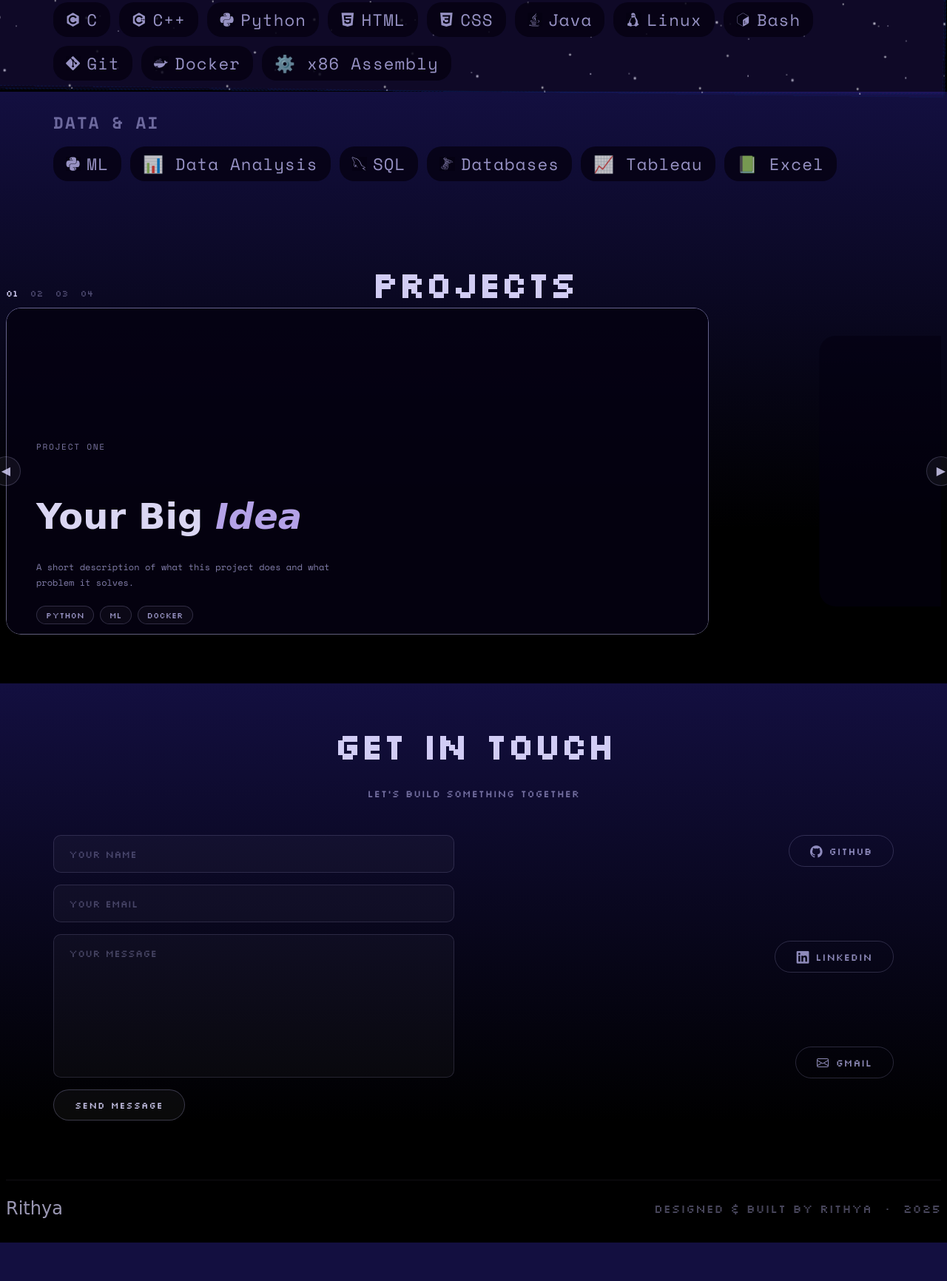
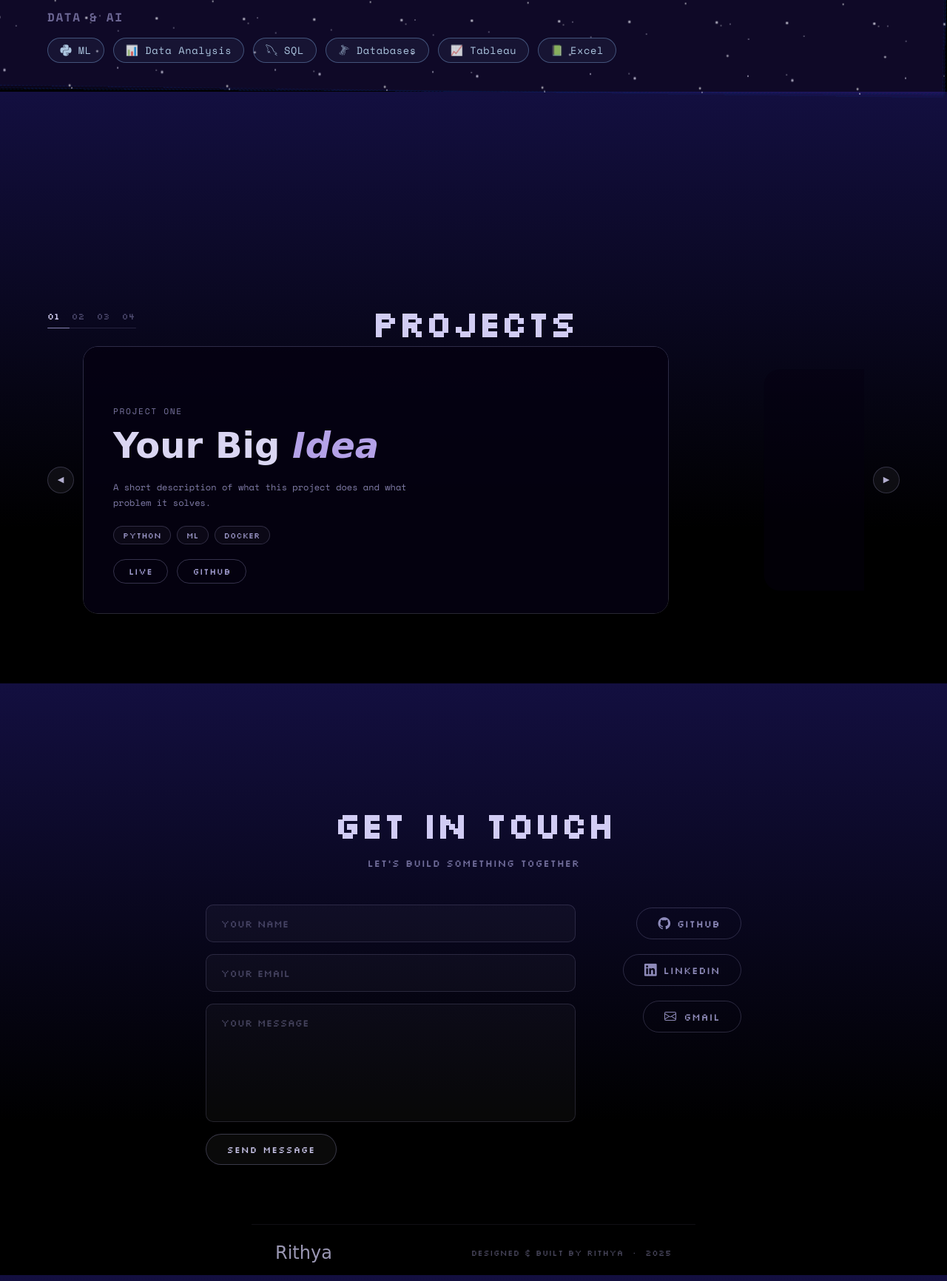
Before and after one commit to riti2043/Portfolio_, a plain HTML site: page index.html in a window 1280 px wide. Shown: the part 676-2408 px from the top of the page at 74% size. Before the commit the page ends 2356 px from the top, so only its background shows below. Drawn offline with nearby package versions, Linux system fonts and the light colour scheme; a web font is replaced by a local one.

Commit message:
Refactor CSS styles for improved layout and design

```diff
--- a/style.css
+++ b/style.css
@@ -1,10 +1,20 @@
+/* ── Base ── */
+
+* {
+  margin: 0;
+  padding: 0;
+  box-sizing: border-box;
+}
+
 body {
   background-color: #130f40;
-background-image: linear-gradient(to bottom, #130f40 0%, #000000 74%);
+  background-image: linear-gradient(to bottom, #130f40 0%, #000000 74%);
   min-height: 100%;
-background-attachment: fixed;
+  background-attachment: fixed;
   overflow-y: auto;
 }
+
+/* ── Animated Background ── */
 
 .space {
   background: rgba(75, 50, 200, 0.07) center / 200px 200px round;
@@ -50,18 +60,10 @@ background-attachment: fixed;
 }
 
 @keyframes space {
-  40% {
-    opacity: 0.75;
-  }
-  50% {
-    opacity: 0.25;
-  }
-  60% {
-    opacity: 0.75;
-  }
-  100% {
-    transform: rotate(360deg);
-  }
+  40% { opacity: 0.75; }
+  50% { opacity: 0.25; }
+  60% { opacity: 0.75; }
+  100% { transform: rotate(360deg); }
 }
 
 /* ── Navbar ── */
@@ -75,13 +77,14 @@ background-attachment: fixed;
   display: flex;
   align-items: center;
   justify-content: space-between;
-  padding: px 2px;
+  padding: 12px 32px;
   background: rgba(5, 2, 18, 0.8);
-  backdrop-filter: blur(0px);
-  -webkit-backdrop-filter: blur(0px);
-  border-bottom: px solid rgba(192, 192, 192, 0.74);
-  box-shadow: 0 2px 8px rgba(192, 192, 192, 0.847);
+  backdrop-filter: blur(10px);
+  -webkit-backdrop-filter: blur(10px);
+  border-bottom: 1px solid rgba(192, 192, 192, 0.2);
+  box-shadow: 0 1px 8px rgba(192, 192, 192, 0.06);
 }
+
 .nav-name {
   font-family: 'Dawning of a New Day', cursive;
   font-size: 2.4rem;
@@ -95,25 +98,29 @@ background-attachment: fixed;
   gap: 30px;
   flex-wrap: nowrap;
 }
+
 .nav-links a {
-  font-family: 'Silkscreen';
-color: rgb(180, 174, 174);
-  font-size: 0.99rem;
-
+  font-family: 'Silkscreen', cursive;
+  font-size: 0.75rem;
+  color: rgb(180, 174, 174);
   text-decoration: none;
   letter-spacing: 0.03em;
   text-transform: uppercase;
   transition: color 0.3s ease;
   white-space: nowrap;
 }
+
 .nav-links a:hover {
   color: rgba(255, 255, 255, 0.95);
 }
+
+/* ── Main ── */
 
 main {
   position: relative;
   z-index: 10;
 }
+
 /* ── About ── */
 
 .about-section {
@@ -139,39 +146,18 @@ main {
 }
 
 @keyframes shimmer {
-  0% {
-    background-position: 0% center;
-  }
-  100% {
-    background-position: 200% center;
-  }
+  0% { background-position: 0% center; }
+  100% { background-position: 200% center; }
 }
+
 .about-text {
-  font-family: 'Silkscreen';
+  font-family: 'Silkscreen', cursive;
   font-size: 0.95rem;
   color: rgba(200, 195, 255, 0.7);
   line-height: 1.9;
   max-width: 600px;
 }
 
-/* ── Mobile ── */
-
-@media (max-width: 600px) {
-  .navbar {
-    padding: 14px 20px;
-    flex-direction: column;
-    align-items: flex-start;
-    gap: 12px;
-  }
-
-  .nav-links {
-    gap: 18px;
-  }
-
-  .nav-links a {
-    font-size: 0.7rem;
-  }
-}
 /* ── Skills ── */
 
 .skills-section {
@@ -181,7 +167,7 @@ main {
 }
 
 .skills-heading {
-  font-family: 'Silkscreen';
+  font-family: 'Silkscreen', cursive;
   text-align: center;
   font-size: 3rem;
   color: rgba(220, 215, 255, 0.95);
@@ -190,7 +176,7 @@ main {
 
 .skills-subheading {
   font-family: 'Space Mono', monospace;
-  font-size: 1.4rem;
+  font-size: 1rem;
   color: rgba(200, 195, 255, 0.5);
   letter-spacing: 0.1em;
   text-transform: uppercase;
@@ -209,9 +195,9 @@ main {
 
 .skill-tag {
   font-family: 'Space Mono', monospace;
-  font-size: 1.4rem;
+  font-size: 0.85rem;
   color: rgba(200, 195, 255, 0.75);
-  border: 1px solid rgba(236, 235, 243, 0);
+  border: 1px solid rgba(200, 195, 255, 0.2);
   padding: 6px 16px;
   border-radius: 20px;
   background: rgba(5, 2, 18, 0.8);
@@ -222,22 +208,16 @@ main {
 }
 
 .skill-tag i {
-  font-size: 1.2rem;
-  background: rgba(5, 2, 18, 0.8);
+  font-size: 1rem;
 }
 
 .skill-tag.highlight {
- color: rgba(200, 195, 255, 0.75);
-  border-color: rgba(85, 130, 175, 0);
- background: rgba(5, 2, 18, 0.8);
+  color: rgba(200, 230, 255, 0.85);
+  border-color: rgba(150, 200, 255, 0.35);
+  background: rgba(150, 200, 255, 0.06);
 }
 
-@media (max-width: 600px) {
-  .skills-section {
-    padding: 60px 20px;
-  }
-}
-//* ── Projects ── */
+/* ── Projects ── */
 
 .projects-section {
   position: relative;
@@ -247,42 +227,45 @@ main {
   display: flex;
   flex-direction: column;
   justify-content: center;
-  position: relative;
+}
+
+.projects-top-row {
+  display: flex;
+  align-items: center;
+  margin-bottom: 12px;
 }
 
 .projects-heading {
-  font-family: 'Silkscreen';
+  font-family: 'Silkscreen', cursive;
   font-size: 3rem;
   color: rgba(220, 215, 255, 0.95);
   position: absolute;
   left: 50%;
   transform: translateX(-50%);
+  text-align: center;
 }
-.projects-top-row {
-  display: flex;
-  align-items: center;
-  margin-bottom: 12px;
-}
+
 .carousel-indicator {
   display: flex;
-  align-items: center;
-  gap: 16px;
-  margin-top: 24px;
+  flex-direction: column;
+  align-items: flex-start;
+  gap: 8px;
+  margin-bottom: 12px;
 }
 
 .indicator-numbers {
   display: flex;
-  gap: 24px;
+  gap: 16px;
 }
 
 .ind-num {
-  font-family: 'Silkscreen';
+  font-family: 'Silkscreen', cursive;
   font-size: 0.75rem;
   color: rgba(200, 195, 255, 0.35);
   background: none;
   border: none;
   cursor: pointer;
-  padding: 14px 18px;
+  padding: 0;
   transition: color 0.3s ease;
 }
 
@@ -291,20 +274,21 @@ main {
 }
 
 .indicator-bar {
-  flex: 1;
-  max-width: 160px;
+  width: 120px;
   height: 1px;
   background: rgba(200, 195, 255, 0.15);
   border-radius: 2px;
   overflow: hidden;
+  display: block;
 }
 
 .indicator-fill {
   height: 100%;
-  width: 33.33%;
+  width: 25%;
   background: rgba(200, 195, 255, 0.6);
   border-radius: 2px;
   transition: width 0.4s ease;
+  display: block;
 }
 
 .carousel-outer {
@@ -324,17 +308,21 @@ main {
   scroll-behavior: smooth;
 }
 
+.carousel::-webkit-scrollbar {
+  display: none;
+}
+
 .carousel-slide {
   flex: 0 0 75%;
+  scroll-snap-align: start;
   position: relative;
   border-radius: 20px;
   overflow: hidden;
-  scroll-snap-align: start;
   min-height: 360px;
-  border: 1px solid rgba(200, 195, 255, 0.486);
+  border: 1px solid rgba(200, 195, 255, 0.2);
   transition: transform 0.5s ease, opacity 0.5s ease, clip-path 0.5s ease;
   transform: scale(0.92);
-  opacity: 0.7;
+  opacity: 0.5;
   clip-path: inset(5% 10% round 24px);
 }
 
@@ -441,7 +429,7 @@ main {
 }
 
 .card-tag {
-  font-family: 'Silkscreen' ;
+  font-family: 'Silkscreen', cursive;
   font-size: 0.7rem;
   color: rgba(200, 195, 255, 0.75);
   border: 1px solid rgba(200, 195, 255, 0.2);
@@ -451,7 +439,7 @@ main {
 }
 
 .card-btn {
-  font-family: 'Silkscreen';
+  font-family: 'Silkscreen', cursive;
   font-size: 0.75rem;
   color: rgba(200, 195, 255, 0.8);
   border: 1px solid rgba(200, 195, 255, 0.25);
@@ -488,105 +476,6 @@ main {
   background: rgba(200, 195, 255, 0.15);
 }
 
-@media (max-width: 600px) {
-  .projects-section {
-    padding: 60px 20px 40px 20px;
-    height: auto;
-  }
-  .slide-title {
-    font-size: 2rem;
-  }
-}
-
-/* ── Indicator ── */
-
-.carousel-indicator {
-  display: flex;
-  align-items: center;
-  gap: 16px;
-  margin-top: 24px;
-}
-
-.indicator-numbers {
-  display: flex;
-  gap: 16px;
-}
-
-.ind-num {
-  font-family: 'Silkscreen';
-  font-size: 0.75rem;
-  color: rgba(200, 195, 255, 0.35);
-  background: none;
-  border: none;
-  cursor: pointer;
-  padding: 0;
-  transition: color 0.3s ease;
-}
-
-.ind-num.active {
-  color: rgba(220, 215, 255, 0.95);
-}
-
-.indicator-bar {
-  flex: 1;
-  max-width: 160px;
-  height: 1px;
-  background: rgba(200, 195, 255, 0.15);
-  border-radius: 2px;
-  overflow: hidden;
-}
-
-.indicator-fill {
-  height: 100%;
-  width: 33.33%;
-  background: rgba(200, 195, 255, 0.6);
-  border-radius: 2px;
-  transition: width 0.4s ease;
-}
-.carousel-arrow {
-  position: absolute;
-  top: 50%;
-  transform: translateY(-50%);
-  background: rgba(255, 255, 255, 0.05);
-  border: 1px solid rgba(200, 195, 255, 0.2);
-  color: rgba(220, 215, 255, 0.8);
-  width: 40px;
-  height: 40px;
-  border-radius: 50%;
-  cursor: pointer;
-  font-size: 1rem;
-  display: flex;
-  align-items: center;
-  justify-content: center;
-  transition: background 0.3s ease;
-  z-index: 20;
-}
-
-.carousel-arrow:hover {
-  background: rgba(200, 195, 255, 0.15);
-}
-
-.carousel-arrow.left {
-  left: -20px;
-}
-
-.carousel-arrow.right {
-  right: -20px;
-}
-
-@media (max-width: 600px) {
-  .projects-section {
-    padding: 60px 20px;
-  }
-  .carousel-slide {
-    flex: 0 0 90%;
-  }
-  .slide-title {
-    font-size: 2rem;
-  }
-}
-/* ── Contact ── */
-
 /* ── Contact ── */
 
 .contact-section {
@@ -600,14 +489,14 @@ main {
 }
 
 .contact-heading {
-  font-family: 'Silkscreen';
+  font-family: 'Silkscreen', cursive;
   font-size: 3rem;
   color: rgba(220, 215, 255, 0.95);
   margin-bottom: 12px;
 }
 
 .contact-message {
-  font-family: 'Silkscreen';
+  font-family: 'Silkscreen', cursive;
   font-size: 0.85rem;
   color: rgba(200, 195, 255, 0.55);
   letter-spacing: 0.05em;
@@ -617,10 +506,10 @@ main {
 .contact-wrapper {
   display: flex;
   gap: 64px;
-  align-items: flex-left;
-  justify-content: left;
+  align-items: flex-start;
+  justify-content: center;
   width: 100%;
-  max-width: 1500px;
+  max-width: 900px;
   text-align: left;
 }
 
@@ -632,8 +521,9 @@ main {
   max-width: 500px;
   align-items: flex-start;
 }
+
 .form-input {
-  font-family: 'Silkscreen';
+  font-family: 'Silkscreen', cursive;
   font-size: 0.85rem;
   color: rgba(220, 215, 255, 0.85);
   background: rgba(255, 255, 255, 0.03);
@@ -659,7 +549,7 @@ main {
 }
 
 .form-btn {
-  font-family: 'Silkscreen';
+  font-family: 'Silkscreen', cursive;
   font-size: 0.78rem;
   color: rgba(220, 215, 255, 0.9);
   background: rgba(255, 255, 255, 0.04);
@@ -681,15 +571,13 @@ main {
 .contact-links {
   display: flex;
   flex-direction: column;
-  gap: 100px;
-  padding-top: px;
-  flex: 1;
-  max-width: 1400px;
+  gap: 20px;
+  padding-top: 4px;
   align-items: flex-end;
 }
 
 .contact-link {
-  font-family: 'Silkscreen';
+  font-family: 'Silkscreen', cursive;
   font-size: 0.85rem;
   color: rgba(200, 195, 255, 0.7);
   text-decoration: none;
@@ -715,30 +603,13 @@ main {
   color: rgba(255, 255, 255, 0.95);
 }
 
-@media (max-width: 600px) {
-  .contact-section {
-    padding: 60px 20px;
-  }
-  .contact-wrapper {
-    flex-direction: column;
-    align-items: left;
-
-    gap: 32px;
-  }
-  .contact-links {
-    flex-direction: row;
-    flex-wrap: wrap;
-    justify-content: center;
-  }
-}
-
 /* ── Footer ── */
 
 .footer {
   position: relative;
   z-index: 10;
-  padding: px 20px;
-  max-width: 1500px;
+  padding: 24px 32px;
+  max-width: 600px;
   margin: 0 auto;
   display: flex;
   justify-content: space-between;
@@ -746,6 +617,7 @@ main {
   border-top: 1px solid rgba(200, 195, 255, 0.08);
   width: 100%;
 }
+
 .footer-name {
   font-family: 'Dawning of a New Day', cursive;
   font-size: 1.5rem;
@@ -753,13 +625,57 @@ main {
 }
 
 .footer-copy {
-  font-family: 'Silkscreen';
-  font-size: 1rem;
+  font-family: 'Silkscreen', cursive;
+  font-size: 0.7rem;
   color: rgba(200, 195, 255, 0.35);
   letter-spacing: 0.05em;
 }
 
+/* ── Mobile ── */
+
 @media (max-width: 600px) {
+  .navbar {
+    padding: 14px 20px;
+    flex-direction: column;
+    align-items: flex-start;
+    gap: 12px;
+  }
+  .nav-links {
+    gap: 18px;
+  }
+  .nav-links a {
+    font-size: 0.7rem;
+  }
+  .about-section {
+    padding: 120px 24px 60px 24px;
+  }
+  .skills-section {
+    padding: 60px 20px;
+  }
+  .projects-section {
+    padding: 60px 20px 40px 20px;
+    height: auto;
+  }
+  .carousel-slide {
+    flex: 0 0 90%;
+  }
+  .slide-title {
+    font-size: 2rem;
+  }
+  .contact-section {
+    padding: 60px 20px;
+  }
+  .contact-wrapper {
+    flex-direction: column;
+    align-items: center;
+    gap: 32px;
+  }
+  .contact-links {
+    flex-direction: row;
+    flex-wrap: wrap;
+    justify-content: center;
+    align-items: center;
+  }
   .footer {
     padding: 24px 20px;
     flex-direction: column;
```
